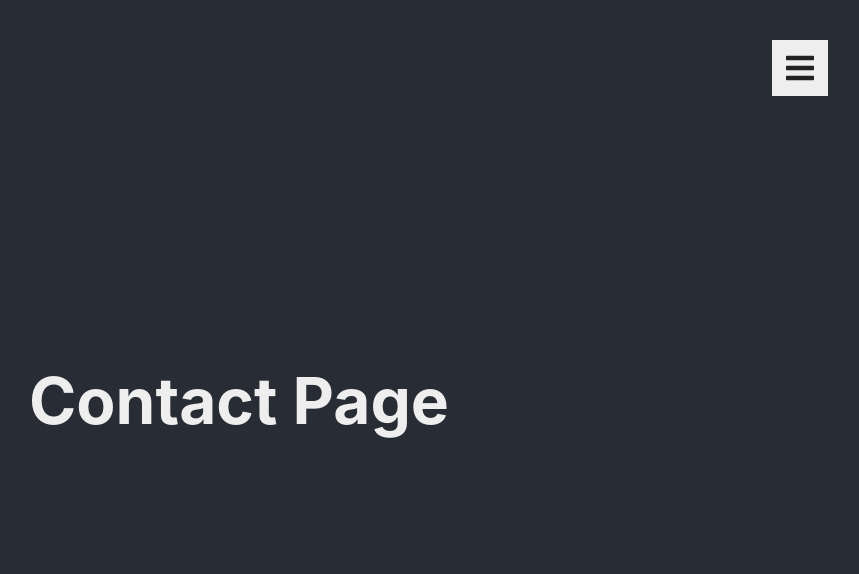
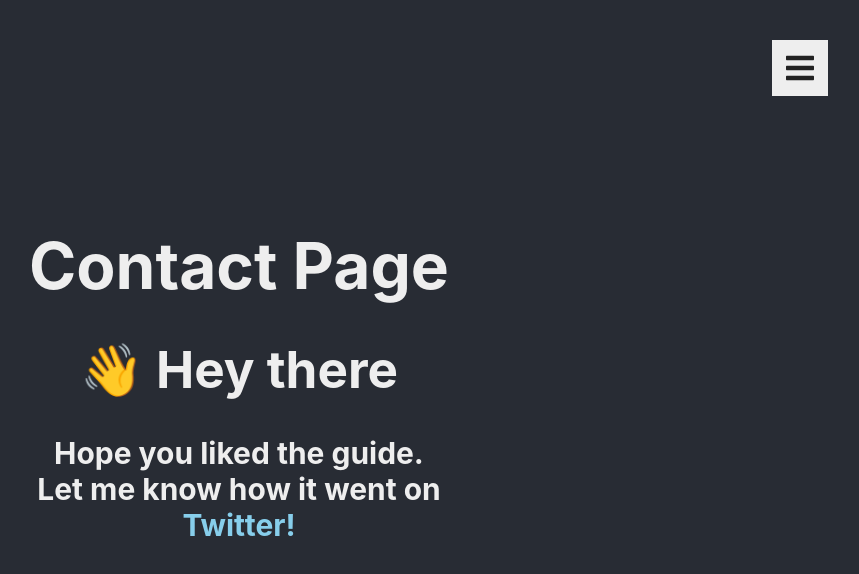
Before and after one commit to chansen17/responsive-styled-components-navigation, a React (Create React App) app: page /contact in a window 1280 px wide. Shown: the top 574 px of the page, without its empty margins (401-1260 px from the left). Built offline with nearby package versions, Linux system fonts and the light colour scheme.

Commit message:
contact page update

```diff
--- a/src/pages/ContactPage.js
+++ b/src/pages/ContactPage.js
@@ -5,6 +5,10 @@ const ContactPage = () => {
     return (
         <StyledContactPage>
             <Heading className="animate__animated animate__fadeInLeft">Contact Page</Heading>
+            <Content>
+            <h1>👋 Hey there </h1>
+            <h3>Hope you liked the guide. <br/>Let me know how it went on <br/><a rel="noreferer noopener" target="_blank" href="https://www.twitter.com/hyggedev">Twitter!</a></h3>
+            </Content>
         </StyledContactPage>
     )
 }
@@ -34,4 +38,14 @@ const Heading = styled.h1`
    -ms-user-select: none; /* Internet Explorer/Edge */
 `;
 
+const Content = styled.div`
+    color: #eee;
+    font-size: clamp(1.5rem, 2vw, 4vw);
+
+    a {
+        color: skyblue;
+        text-decoration: none;
+    }
+`;
+
 export default ContactPage
```
